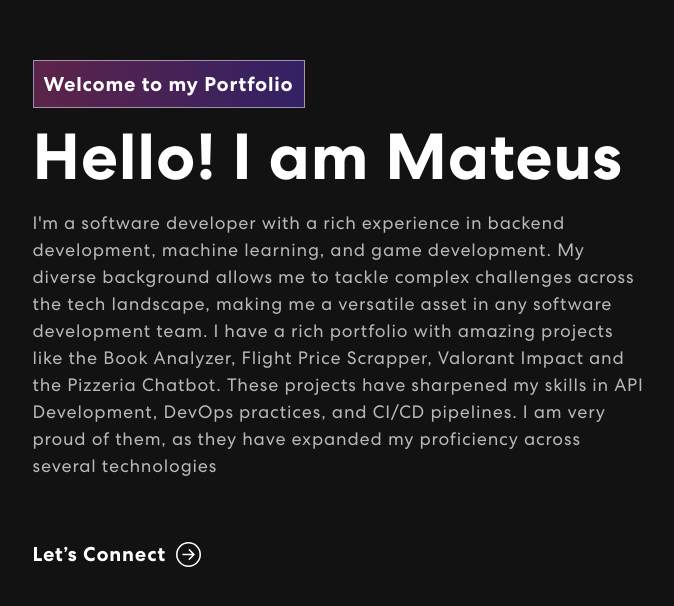
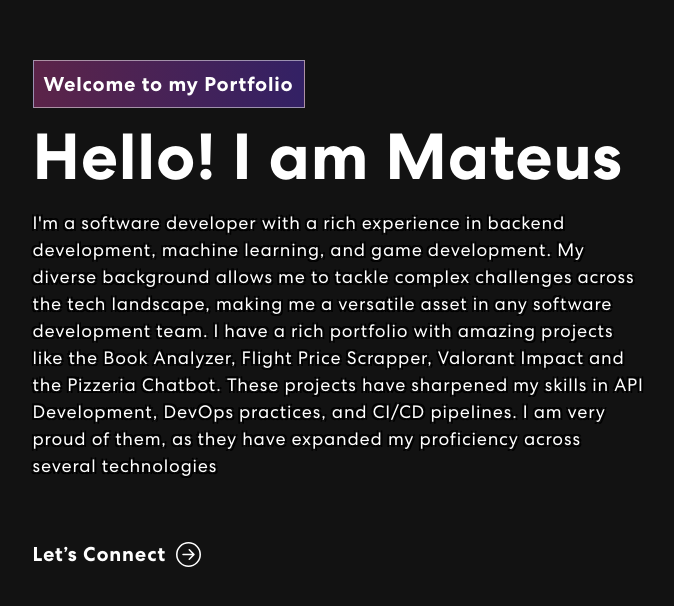
Before and after one commit to mateusb12/mateus_portfolio, a React (Create React App) app: page /mateus_portfolio/banner in a window 1280 px wide. Shown: the part 200-806 px from the top of the page, without its empty margins (287-961 px from the left). Built offline with nearby package versions, Linux system fonts and the light colour scheme.

Commit message:
better contrast for banner text

```diff
--- a/src/App.css
+++ b/src/App.css
@@ -277,13 +277,23 @@ nav.navbar .navbar-toggler[aria-expanded="true"] .navbar-toggler-icon {
   line-height: 1;
   margin-bottom: 20px;
   display: block;
+  /*text-shadow:*/
+  /*        -2px -2px 0 #000000,*/
+  /*        2px -2px 0 #000000,*/
+  /*        -2px 2px 0 #000000,*/
+  /*        2px 2px 0 #000000;*/
 }
 .banner p {
-  color: #B8B8B8;
+  color: #FFFFFF;
   font-size: 18px;
   letter-spacing: 0.8px;
   line-height: 1.5em;
   width: 96%;
+  text-shadow:
+          -2px -2px 0 #000000,
+          2px -2px 0 #000000,
+          -2px 2px 0 #000000,
+          2px 2px 0 #000000;
 }
 .banner button {
   color: #fff;
```
